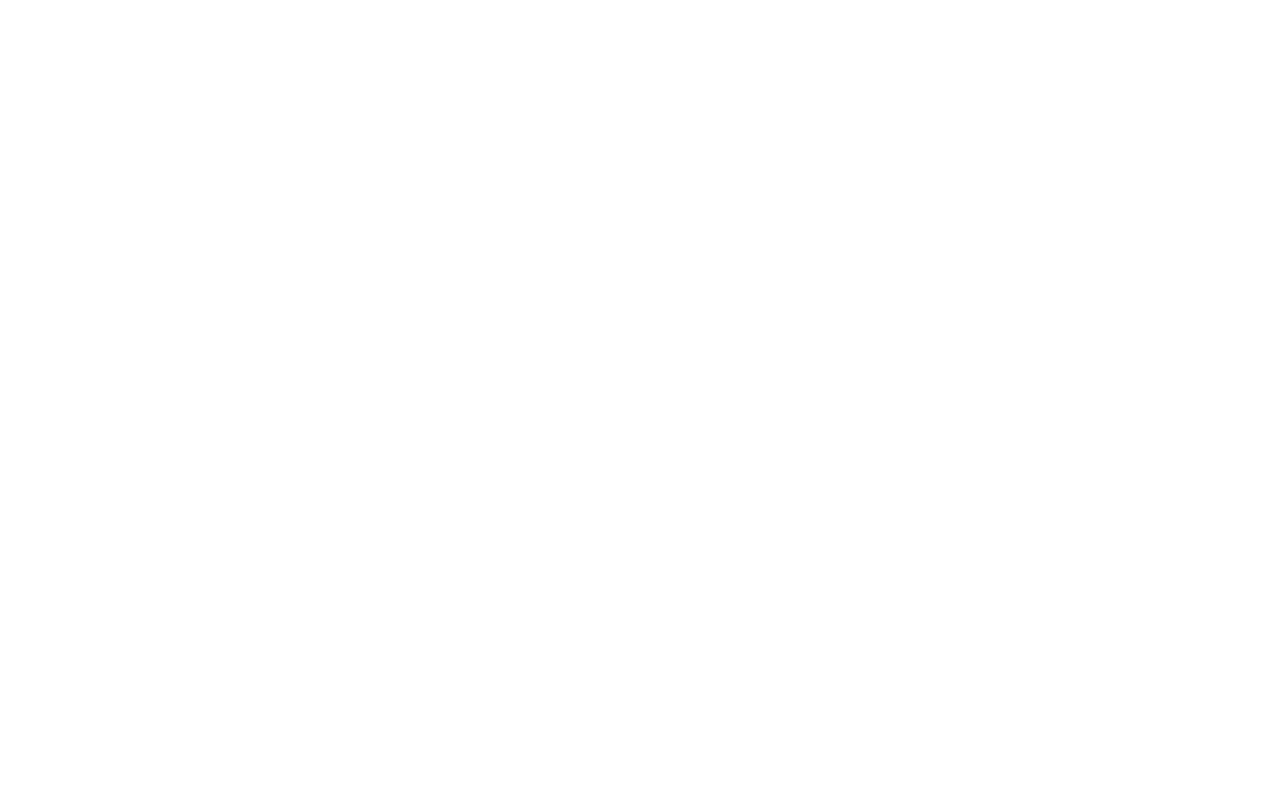
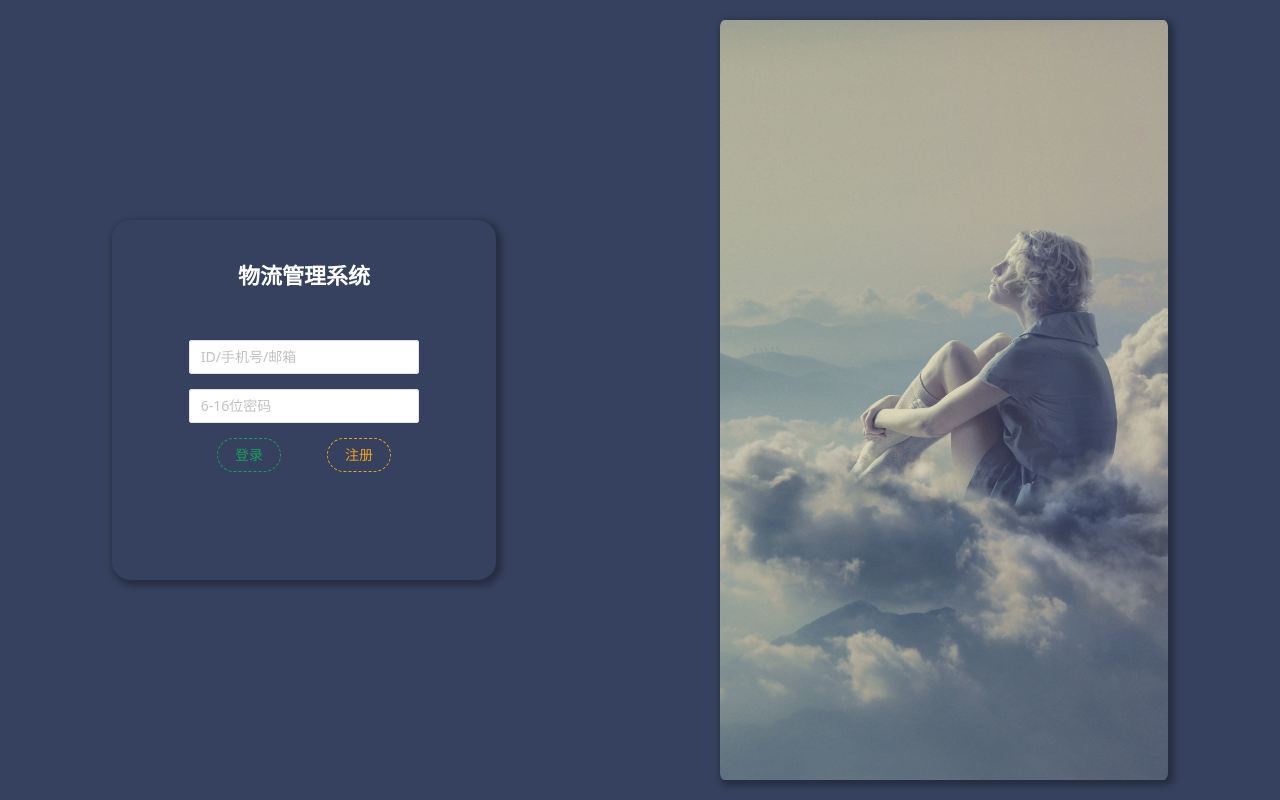
Before and after one commit to DcolorWei/Shipping-Trading-System, a Vue app: page /login in a window 1280 px wide. Before the commit this address had no page. Built offline with nearby package versions, Linux system fonts and the light colour scheme.

Commit message:
登录页面

```diff
--- a/src/router/index.ts
+++ b/src/router/index.ts
@@ -7,6 +7,11 @@
     name: 'Home',
     component: Home
   },
+  {
+    path: '/login',
+    name: "Login",
+    component: () => import('../views/Login.vue')
+  }
 ]
 
 const router = createRouter({
@@ -14,4 +19,13 @@
   routes
 })
 
+
+router.beforeEach((to, from, next) => {
+  if (to.path != "/login") {
+    if (document.cookie.indexOf('userid') == -1)
+      router.push('/login')
+  }
+  next();
+});
+
 export default router
--- /dev/null
+++ b/src/views/Login.vue
@@ -0,0 +1,146 @@
+<template>
+  <div class="loginframe">
+    <div class="loginpanel">
+      <div class="title" @click="panelStatus = true">物流管理系统</div>
+      <div class="input">
+        <n-input
+          v-model:value="value"
+          type="text"
+          placeholder="ID/手机号/邮箱"
+        />
+      </div>
+      <div class="input">
+        <n-input v-model:value="value" type="text" placeholder="6-16位密码" />
+      </div>
+
+      <div class="btns">
+        <transition>
+          <n-button round dashed type="success" v-show="panelStatus">
+            登录
+          </n-button>
+        </transition>
+        <transition>
+          <n-button
+            round
+            dashed
+            type="warning"
+            v-show="panelStatus"
+            @click="panelStatus = false"
+          >
+            注册
+          </n-button>
+        </transition>
+        <transition>
+          <n-button
+            round
+            dashed
+            type="success"
+            v-show="!panelStatus"
+            @click="panelStatus = true"
+          >
+            返回
+          </n-button>
+        </transition>
+        <transition>
+          <n-button round dashed type="warning" v-show="!panelStatus">
+            确定
+          </n-button>
+        </transition>
+      </div>
+    </div>
+    <div class="logincover">
+      <img style="height: 100%" src="@/assets/cover.jpg" />
+    </div>
+  </div>
+</template>
+
+<script lang="ts">
+import { defineComponent, reactive, Ref, ref } from "vue";
+import { NInput, NButton } from "naive-ui";
+export default defineComponent({
+  name: "Login",
+  setup() {
+    let loginForm: { userid: string; password: string } = reactive({
+      userid: "",
+      password: "",
+    });
+
+    let panelStatus: Ref<boolean> = ref(true);
+    return {
+      loginForm,
+
+      panelStatus,
+    };
+  },
+  methods: {},
+  components: {
+    NInput,
+    NButton,
+  },
+});
+</script>
+
+<style scoped>
+.loginframe {
+  position: absolute;
+  background: #35415e;
+  width: 100%;
+  height: 100%;
+  display: flex;
+  justify-content: space-around;
+  align-items: center;
+}
+.loginpanel {
+  width: 30%;
+  height: 45%;
+  border: none;
+  border-radius: 5%;
+  box-shadow: 3px 3px 6px 3px rgba(0, 0, 0, 0.3);
+}
+
+.logincover {
+  width: 35%;
+  height: 95%;
+  overflow: hidden;
+  border: none;
+  border-radius: 1%;
+  box-shadow: 3px 3px 6px 3px rgba(0, 0, 0, 0.3);
+}
+
+.loginpanel .title {
+  display: flex;
+  justify-content: center;
+  color: white;
+  font-size: 22px;
+  font-weight: 600;
+  padding: 10%;
+}
+.input {
+  padding: 2% 20%;
+}
+.btns {
+  display: flex;
+  justify-content: center;
+}
+.btns > * {
+  margin: 2% 6%;
+}
+
+/* 切换到注册的动画 */
+.v-enter-from,
+.v-leave-to {
+  left: -100%;
+  opacity: 0;
+}
+
+.v-enter-to,
+.v-leave-from {
+  left: 0;
+  opacity: 1;
+}
+
+.v-enter-active,
+.v-leave-active {
+  transition: 0.3s linear;
+}
+</style>
```
Also changed, not shown: src/components/Bg.vue (added, +52 -0 lines), src/assets/cover.jpg (added).
